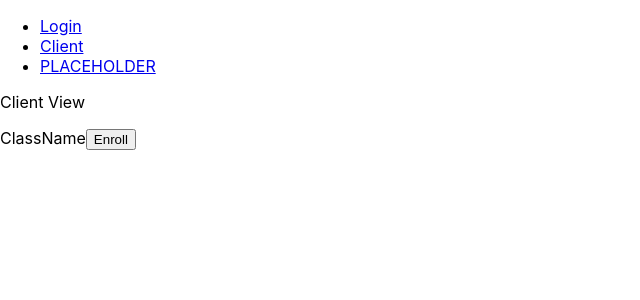
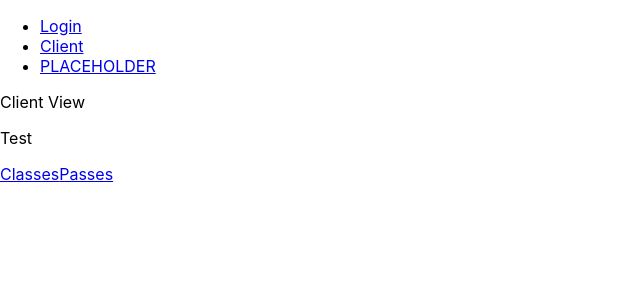
Before and after one commit to bw-anywhere-fitness/frontend, a React (Create React App) app in the folder anywherefitness/: page /clientview in a window 1280 px wide. Shown: the top 300 px of the page, without its empty margins (0-640 px from the left). Built offline with nearby package versions, Linux system fonts and the light colour scheme.

Commit message:
nested Routes
added Nested Routes to ClientView.js, also added ClassPass.js

```diff
--- a/anywherefitness/src/components/ClientComponents/ClassList.js
+++ b/anywherefitness/src/components/ClientComponents/ClassList.js
@@ -12,6 +12,8 @@ class ClassList extends React.Component {
     render() {
         return (
             <div>
+                <Class />
+                <Class />
                 <Class />
             </div>
         )
--- /dev/null
+++ b/anywherefitness/src/components/ClientComponents/ClassPass.js
@@ -0,0 +1,21 @@
+import React from 'react';
+import { connect } from 'react-redux';
+
+class ClassPass extends React.Component {
+
+    render() {
+        return (
+            <div>
+                <p>Available class punches left (placeholder)</p>
+                <button>Buy another pass for 10 classes </button>
+            </div>
+        )
+    }
+}
+
+export default ClassPass
+
+// export default connect(
+//     null ,
+//     { functionGoesHere }
+// )(ClassPass);
--- a/anywherefitness/src/components/ClientComponents/ClientView.js
+++ b/anywherefitness/src/components/ClientComponents/ClientView.js
@@ -1,12 +1,25 @@
 import React from 'react';
 import ClassList from './ClassList';
+import ClassPass from './ClassPass';
+
+import { BrowserRouter as Router, Route, Link } from 'react-router-dom';
 
 function ClientView() {
     return (
-        <div>
+        <Router>
             <p>Client View</p>
-            <ClassList />
-        </div>
+            <p>Test</p>
+            <Link exact to="/client/classes">
+              Classes
+            </Link>
+            <Link exact to="/client/passes">
+              Passes
+            </Link>
+
+            <Route path="/client/classes" component={ClassList} />
+            <Route path="/client/passes" component={ClassPass} />
+
+        </Router>
     )
 }
 
```
